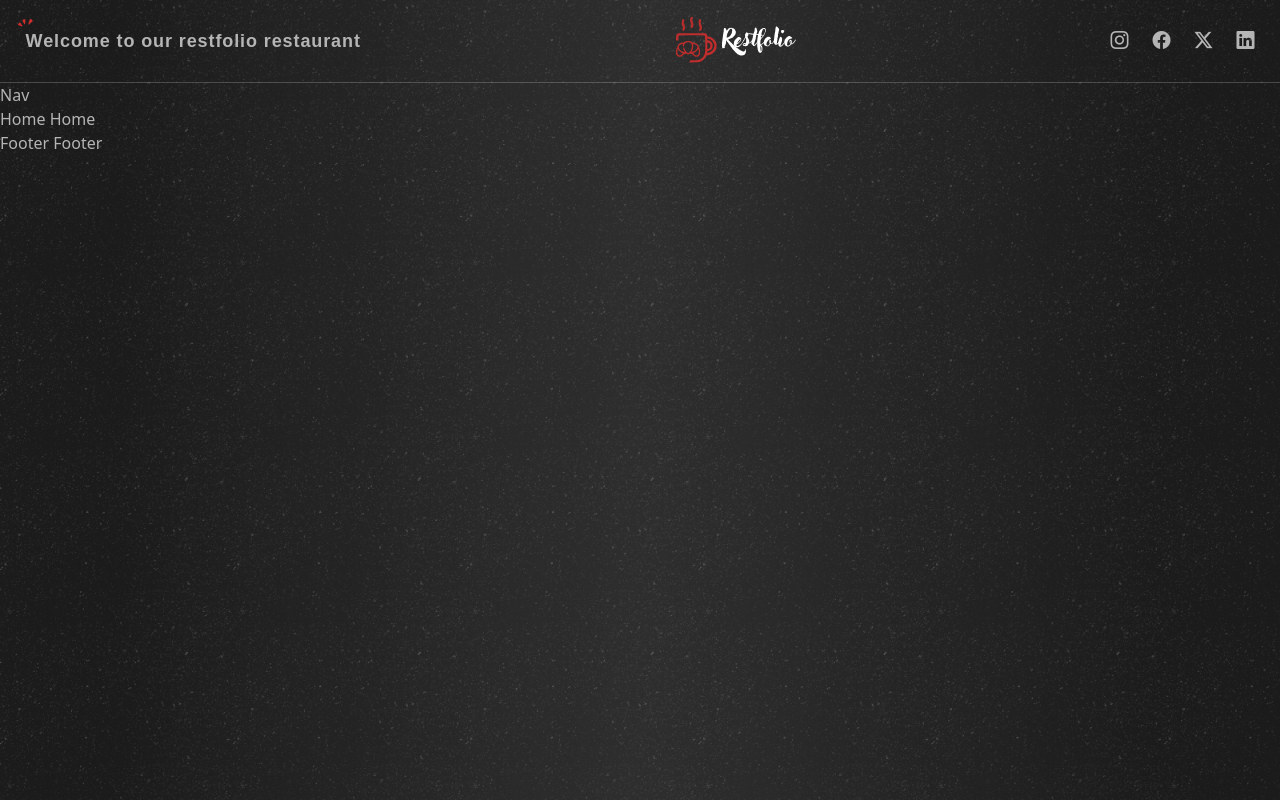
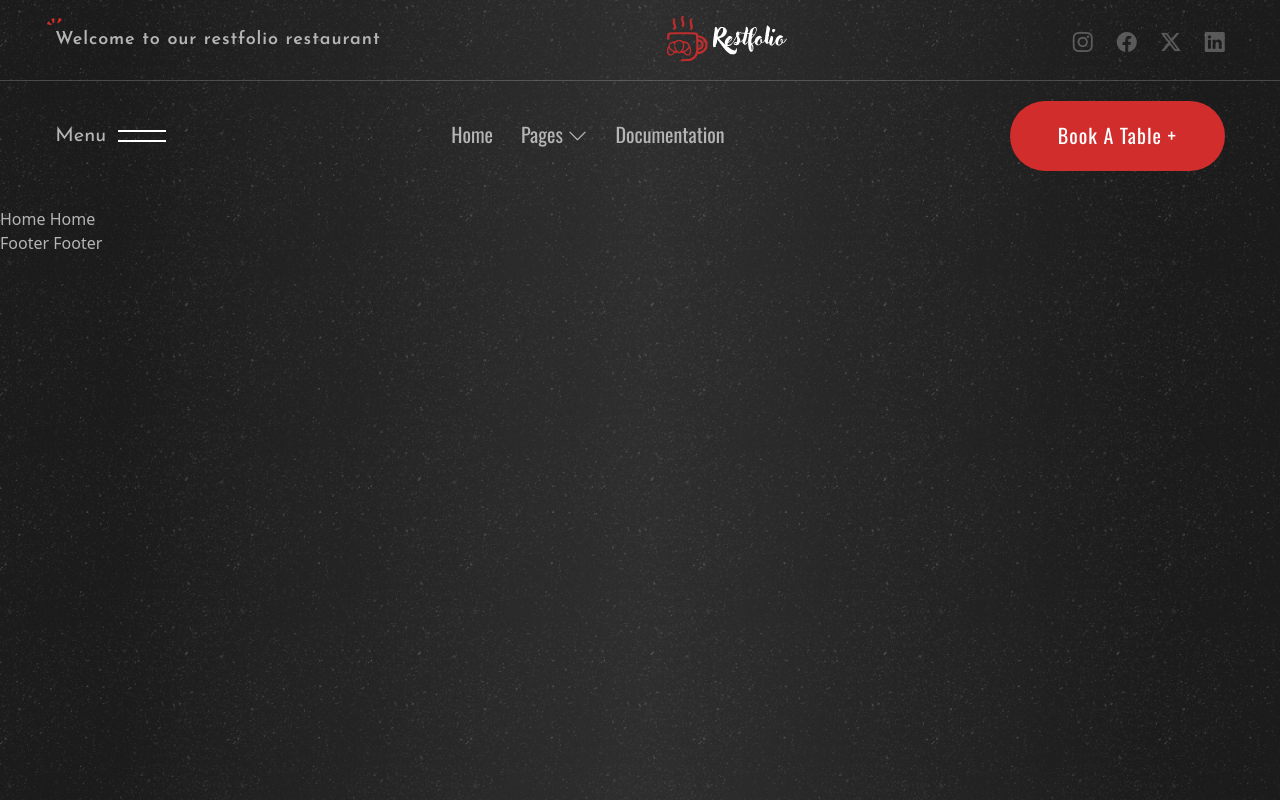
Before and after one commit to Muhammad-Ali-16/restfolio, a React (Vite) app: page / in a window 1280 px wide. Built offline with nearby package versions, Linux system fonts and the light colour scheme.

Commit message:
NavBar Uploaded

```diff
--- a/index.html
+++ b/index.html
@@ -11,6 +11,7 @@
   <meta name="viewport" content="width=device-width, initial-scale=1.0" />
   <title>Restfolio | Restaurant Website Template</title>
   <link rel="stylesheet" href="https://cdn.jsdelivr.net/npm/bootstrap-icons@1.13.1/font/bootstrap-icons.min.css">
+  <link href="https://fonts.googleapis.com/css2?family=Josefin+Sans:ital,wght@0,100..700;1,100..700&family=Oswald:wght@200..700&display=swap" rel="stylesheet">
 </head>
 
 <body>
--- a/src/App.css
+++ b/src/App.css
@@ -1,5 +1,4 @@
 @import "tailwindcss";
-@import url('https://fonts.googleapis.com/css2?family=Josefin+Sans:ital,wght@0,100..700;1,100..700&family=Oswald:wght@200..700&display=swap');
 
 .topbar-icon::before {
     content: '';
--- /dev/null
+++ b/src/components/common/Button.jsx
@@ -0,0 +1,11 @@
+function Button({ AdditonalClass, Name, Text, Link }) {
+    return (
+        <button className={`${Name} ${AdditonalClass} hidden xl:block bg-[var(--text-secondary)] text-[var(--text-light)] rounded-full px-12 py-5 text-md lg:text-lg xl:text-xl tracking-wider`}>
+            <a href={`/${Link}`}>
+           {Text}
+            </a>
+        </button>
+    )
+}
+
+export default Button
--- /dev/null
+++ b/src/components/common/NavBarContent.jsx
@@ -0,0 +1,40 @@
+import { Link } from 'react-router-dom'
+
+function NavBarContent({ AdditonalClass, Name, ClassToggle }) {
+
+    const SubLinks = [
+        { id: '1', url: 'about', text: 'About' },
+        { id: '2', url: 'contact', text: 'Contact' },
+        { id: '3', url: 'portfolio', text: 'Portfolio' },
+        { id: '4', url: 'portfoliosingle', text: 'Portfolio Single' },
+        { id: '5', url: 'faq', text: 'FAQ' },
+        { id: '6', url: 'services', text: 'Services' },
+        { id: '7', url: 'error', text: '404' },
+    ]
+
+    return (
+        <ul className={`${Name}-links ${AdditonalClass} ${ClassToggle} flex-col xl:flex-row space-x-7 text-lg xl:text-xl mx-auto relative transition-all duration-600`}>
+            {/* -----------Nav-Links---------- */}
+            <li className={`${Name}-link hover:text-[var(--text-secondary)] transition duration-200`}><Link to='/'>Home</Link></li>
+            <li className={`${Name}-link relative transition duration-200`}>
+                <div className="inline-block group">
+                    <Link className="cursor-pointer group-hover:text-[var(--text-secondary)]">
+                        Pages <i className="bi bi-chevron-down"></i>
+                    </Link>
+                    {/* -----------Nav-SubLinks---------- */}
+                    <div className={`${AdditonalClass} relative xl:absolute max-xl:group-hover:relative w-56 bg-transparent xl:bg-white opacity-100 xl:opacity-0 transition-all duration-200 text-[var(--text-primary)] xl:text-black/70 xl:translate-y-8 group-hover:translate-y-0 group-hover:opacity-100 rounded-lg xl:top-8 xl:-left-7 pointer-events-none group-hover:pointer-events-auto`}>
+                        <ul className="sublinks py-3 px-3 space-y-2">
+                            {SubLinks.map((sublink) => (
+                                <li className="sublink hover:text-[var(--text-secondary)]" key={sublink.id}><Link to={`/${sublink.url}`}>Page {sublink.text}</Link></li>
+                            ))}
+                        </ul>
+                    </div>
+                </div>
+            </li>
+
+            <li className={`${Name}-link hover:text-[var(--text-secondary)] transition duration-200`}><Link to='/doucmentation'>Documentation</Link></li>
+        </ul >
+    )
+}
+
+export default NavBarContent
--- a/src/components/layout/NavBar.jsx
+++ b/src/components/layout/NavBar.jsx
@@ -1,9 +1,34 @@
-import { Link } from 'react-router-dom'
+import { useState } from 'react'
+import Button from '../common/Button'
+import NavBarContent from '../common/NavBarContent'
 
 function NavBar() {
+
+  const [isOverlayOpen, setIsOverlayOpen] = useState(false)
+
   return (
-    <nav>
-      Nav
+    <nav className='navbar-main w-full py-5 relative'>
+      {/* -----------NavBar---------- */}
+      <div className='navbar-content max-w-common flex flex-row justify-between items-center '>
+        <div className="logo flex flex-row space-x-3 items-center cursor-pointer">
+          <h4 className='text-xl hover:text-[var(--text-secondary)] transition duration-200'>Menu</h4>
+          <div className='space-y-2'>
+            <span className='h-0.5 w-12 bg-white block'></span>
+            <span className='h-0.5 w-12 bg-white block'></span>
+          </div>
+        </div>
+        <NavBarContent Name='nav' AdditonalClass='hidden xl:flex' />
+        <Button Name={'nav-button'} Link={'contact'} Text={'Book A Table +'} />
+        {/* -----------Toggle-Icon---------- */}
+        <div className='toggler blcok xl:hidden cursor-pointer' onClick={() => { setIsOverlayOpen(!isOverlayOpen) }}>
+          <i className={`bi bi-${isOverlayOpen ? 'x-lg' : 'list'} text-3xl`}></i>
+        </div>
+      </div>
+      {/* -----------OverlayBar---------- */}
+      <div className="overlaybar-content m-4">
+        <NavBarContent Name={'overlay'} AdditonalClass='flex xl:hidden' ClassToggle={isOverlayOpen ? 'max-h-[600px] opacity-100' : 'max-h-0 opacity-0'} />
+      </div>
+
     </nav>
   )
 }
--- a/src/components/layout/TopBar.jsx
+++ b/src/components/layout/TopBar.jsx
@@ -1,14 +1,22 @@
 function TopBar() {
+
+  const SocialIcons = [
+    { id: '1', class: 'instagram', link: '/' },
+    { id: '2', class: 'facebook', link: '/' },
+    { id: '3', class: 'twitter-x', link: '/' },
+    { id: '4', class: 'linkedin', link: '/' },
+
+  ]
+
   return (
     <div className='topbar-main relative py-4 border-b border-[#fff3] w-full'>
-      <div className="topbar-content flex flex-row justify-between items-center max-w-[96vw] lg:max-w-[96vw] mx-auto">
+      <div className="topbar-content flex flex-row justify-between items-center max-w-common">
         <p className={`hidden lg:inline-block font-semibold text-lg tracking-wider relative  topbar-icon`}>Welcome to our restfolio restaurant</p>
-        <img src="/logo.svg" alt="restfolio logo" className='w-[80px] h-[50px] lg:w-[120px]' />
-        <div className="social-icons flex flex-row space-x-6 text-lg">
-          <a href='/'> <div className="bi bi-instagram"></div></a>
-          <a href='/'> <div className="bi bi-facebook"></div></a>
-          <a href='/'> <div className="bi bi-twitter-x"></div></a>
-          <a href='/'> <div className="bi bi-linkedin"></div></a>
+        <img src="/logo.svg" alt="restfolio logo" className='w-[120px]' />
+        <div className="social-icons flex flex-row space-x-3 lg:space-x-6 text-sm lg:text-xl">
+          {SocialIcons.map((icon) => (
+            <a href={icon.link} key={icon.id}><div className={`opacity-40 hover:opacity-100 transition-all duration-300 bi bi-${icon.class}`}></div></a>
+          ))}
         </div>
       </div>
     </div>
--- a/src/index.css
+++ b/src/index.css
@@ -1,10 +1,9 @@
 @import "tailwindcss";
-@import url('https://fonts.googleapis.com/css2?family=Josefin+Sans:ital,wght@0,100..700;1,100..700&family=Oswald:wght@200..700&display=swap');
 
 :root {
     --text-light: #ffffff;
     --text-primary: #b5b5b5;
-    --text-secandary: #d12d2d;
+    --text-secondary: #d12d2d;
     --color-dark: #1b1b1b;
 }
 
@@ -12,7 +11,7 @@ body {
     background-color: var(--color-dark);
     background-image: url(./assets/body_bg.png);
     background-size: cover;
-    color:var(--text-primary);
+    color: var(--text-primary);
 }
 
 h1,
@@ -31,6 +30,16 @@ p,
 li,
 ul {
     font-family: "Josefin Sans", sans-serif;
+}
+
+.max-w-common {
+    max-width: 96vw;
+    margin: 0 auto;
+    padding: 0 4px;
+
+    @media (width >=64rem) {
+        max-width: 92vw;
+    }
 }
 
 .loading-animation {
```
